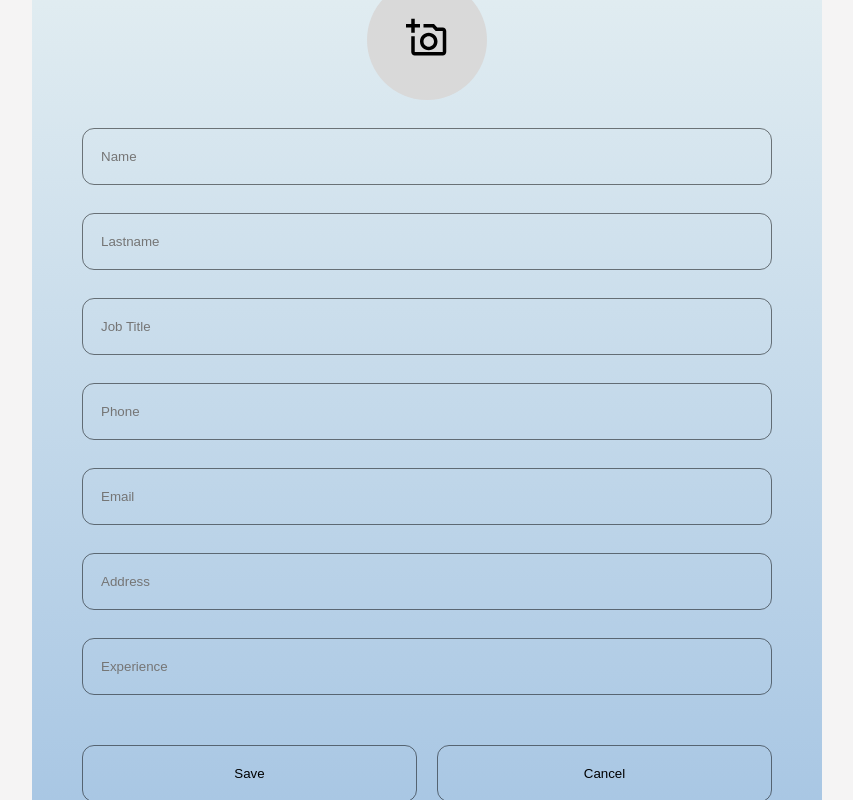
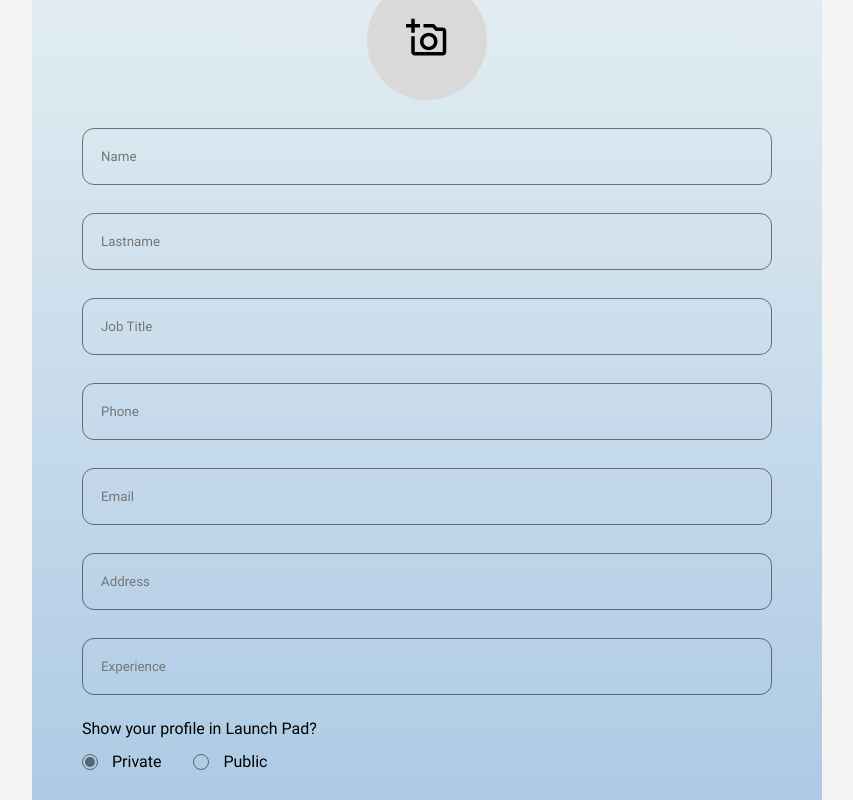
Before and after one commit to sl101/Trood_profile, a React (Vite) app: page / in a window 1280 px wide. Shown: the part 260-1060 px from the top of the page, without its empty margins (13-866 px from the left). Built offline with nearby package versions, Linux system fonts and the light colour scheme.

Commit message:
add radiogroup

```diff
--- a/src/components/ProfileForm/ProfileForm.jsx
+++ b/src/components/ProfileForm/ProfileForm.jsx
@@ -173,32 +173,32 @@ export const ProfileForm = ({ profileData, onSave }) => {
 							placeholder={placeholder}
 							value={formData[name] || ""}
 							onChange={handleInputChange}
-							className={`${styles.input} ${errors[name] ? styles.errorInput : ""}`}
+							className={`${styles.input} ${errors[name] ? styles.error_input : ""}`}
 						/>
-						{errors[name] && <p className={styles.errorMessage}>{errors[name]}</p>}
+						{errors[name] && <p className={styles.error_message}>{errors[name]}</p>}
 					</li>
 				))}
 			</ul>
 
-			{/*<div className={styles.inputGroup}>
-				<label className={styles.label}>Show your profile in Launch Pad?</label>
-				<div className={styles.radioGroup}>
+			<div className={styles.radio_content}>
+				<p className={styles.label}>Show your profile in Launch Pad?</p>
+				<div className={styles.radio_group}>
 					{["Private", "Public"].map((value) => (
-						<label key={value} className={styles.radioLabel}>
+						<label key={value} className={styles.radio_label}>
 							<input
 								type="radio"
 								name="visibility"
 								value={value}
 								checked={formData.visibility === value}
 								onChange={handleVisibilityChange}
-								className={styles.radioInput}
+								className={styles.radio_input}
 							/>
 							{value}
 						</label>
 					))}
 				</div>
 				{errors.visibility && <p className={styles.errorMessage}>{errors.visibility}</p>}
-			</div>*/}
+			</div>
 
 			{/*<div className={styles.field}>
 				<label htmlFor="interests">The scope of your interest:</label>
--- a/src/components/ProfileForm/ProfileForm.module.css
+++ b/src/components/ProfileForm/ProfileForm.module.css
@@ -1,4 +1,5 @@
 .form {
+	font-family: var(--roboto);
 	padding: 106px 50px 40px;
 	max-width: 790px;
 	display: flex;
@@ -20,6 +21,7 @@
 
 .input,
 .btn {
+	font-family: var(--roboto);
 	width: 100%;
 	padding: 20px 18px;
 	border: 1px solid var(--gray-color);
@@ -27,6 +29,60 @@
 	background-color: transparent;
 	color: var(--black-color);
 	outline: none;
+}
+
+.radio_content {
+	width: 100%;
+	margin-top: 24px;
+	display: flex;
+	flex-direction: column;
+	align-items: start;
+	gap: 16px;
+}
+
+.radio_group {
+	display: flex;
+	justify-content: start;
+	align-items: center;
+	gap: 32px;
+}
+
+.radio_label {
+	cursor: pointer;
+	font-size: 16px;
+	line-height: 16px;
+	display: flex;
+	align-items: center;
+	gap: 14px;
+}
+
+.radio_input {
+	position: relative;
+	appearance: none;
+	height: 16px;
+	width: 16px;
+	background-color: transparent;
+	border: 1px solid var(--gray-color);
+	border-radius: 100%;
+	vertical-align: text-bottom;
+}
+
+.radio_input:before {
+	content: "";
+	position: absolute;
+	margin: auto;
+	top: -2px;
+	left: -2px;
+	right: 0;
+	bottom: 0;
+	overflow: hidden;
+}
+
+.radio_input:checked::before {
+	border: 5px solid transparent;
+	border-radius: 100%;
+	background: var(--gray-color);
+	margin: 4px;
 }
 
 .controls {
@@ -39,6 +95,7 @@
 }
 
 .btn {
+	text-transform: uppercase;
 	cursor: pointer;
 	transition: background-color 0.5s ease-in-out;
 }
--- a/src/services/validation.js
+++ b/src/services/validation.js
@@ -38,7 +38,7 @@ export const validateAddress = (value) => {
 };
 
 export const validateExpirience = (value) => {
-	if (!value) return ""; // Поле необязательное, ошибки нет.
+	if (!value) return "";
 
 	if (value.length > 500) {
 		return "Experience must not exceed 500 characters.";
```
